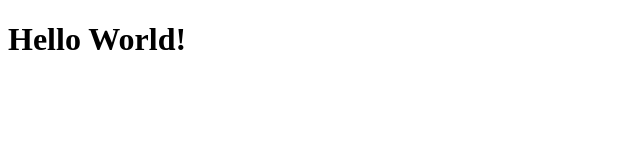
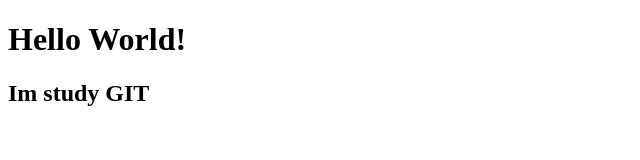
Before and after one commit to Ralan95/git-study, a plain HTML site: page index.html in a window 1280 px wide. Shown: the whole page, without its empty margins (0-640 px from the left). Drawn offline with Linux system fonts and the light colour scheme.

Commit message:
new commit

```diff
--- a/index.html
+++ b/index.html
@@ -10,6 +10,7 @@
 
 <body>
     <h1>Hello World!</h1>
+    <h2>Im study GIT</h2>
 </body>
 
 </html>
```
